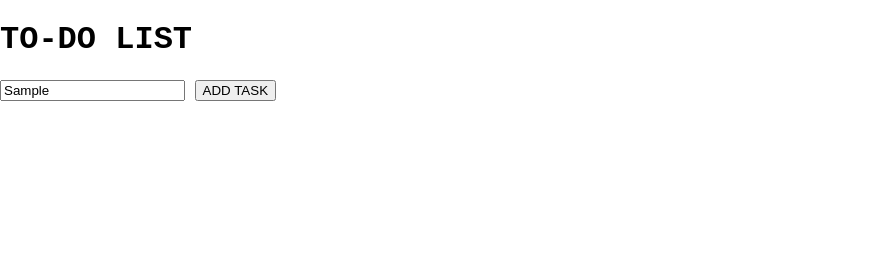
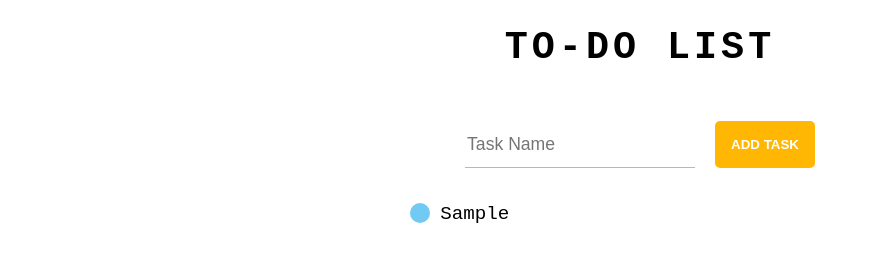
Before and after one commit to bany-ph/To-Do-List, a plain HTML site: page index.html in a window 1280 px wide. Both pictures are taken after typing "Sample" into the empty fields and a click on the button "ADD TASK". Shown: the whole page, without its empty margins (0-878 px from the left). Drawn offline with Linux system fonts and the light colour scheme.

Commit message:
feat: add task

```diff
--- a/index.html
+++ b/index.html
@@ -11,14 +11,15 @@
         <h1>TO-DO LIST</h1>
       <section class="container">
         <div class="box add-task-container">
-            <input type="text" id="add-task" placeholder="task name">
-            <button>ADD TASK</button>
+            <input type="text" id="task-name" placeholder="Task Name">
+            <button id="add-task">ADD TASK</button>
         </div>
 
-        <div class="box">
+        <div class="box task-list">
 
         </div>
       </section>
     </main>
   </body>
+  <script src="./script.js"></script>
 </html>
--- a/script.js
+++ b/script.js
@@ -0,0 +1,30 @@
+const add = document.getElementById("add-task");
+
+
+add.addEventListener("click", () =>{
+    /* add task */
+    let p = document.createElement("p");
+    if(document.getElementById("task-name").value.trim() === '') { //check if the input is empty
+        alert("put the name of the task")
+        return // stops the event
+    }
+    /*create and show the element */
+    p.textContent = document.getElementById("task-name").value
+    p.className = "task"
+    document.querySelector(".task-list").appendChild(p);
+
+
+
+
+
+
+
+
+
+
+
+
+
+
+    document.getElementById("task-name").value = "" // clear the input
+})
--- a/style.css
+++ b/style.css
@@ -1,4 +1,74 @@
-body{
-    margin: 0;
-    font-family: 'Courier New', Courier, monospace;
+:root {
+  --primary-color: #71caf3;
+  --third-color: #ffb703;
 }
+
+body {
+  margin: 0;
+  font-family: "Courier New", Courier, monospace;
+  font-size: 1.2rem;
+}
+
+body {
+  margin: 0;
+  font-family: "Courier New", Courier, monospace;
+}
+
+h1 {
+  text-align: center;
+  letter-spacing: 4px;
+}
+
+.container {
+  padding: clamp(0.5rem, 2vw, 2rem);
+  display: flex;
+  flex-direction: column;
+  justify-content: center;
+  align-items: center;
+}
+
+.box {
+  display: flex;
+  gap: 20px;
+}
+
+
+button {
+  cursor: pointer;
+  font-weight: 900;
+  color: white;
+  background-color: var(--third-color);
+  border-radius: 5px;
+  border: none;
+  padding: clamp(0.7rem, 2vw, 1rem);
+}
+input {
+  border: none;
+  font-size: 1.1rem;
+  /* border-radius: 5px; */
+  border-bottom: 1px solid var(--third-color);
+  outline: none;
+}
+.task-list{
+    width: 40%;
+    flex-wrap: wrap;
+
+    justify-content: space-between;
+}
+.task:before {
+  content: "";
+  width: 20px;
+  height: 20px;
+  display: inline-block;
+  border-radius: 100%;
+  background: var(--primary-color);
+  text-align: center;
+  cursor: pointer;
+}
+
+.task {
+    padding: 1rem;
+    display: flex;
+    gap: 10px;
+  list-style: none;
+}
```
